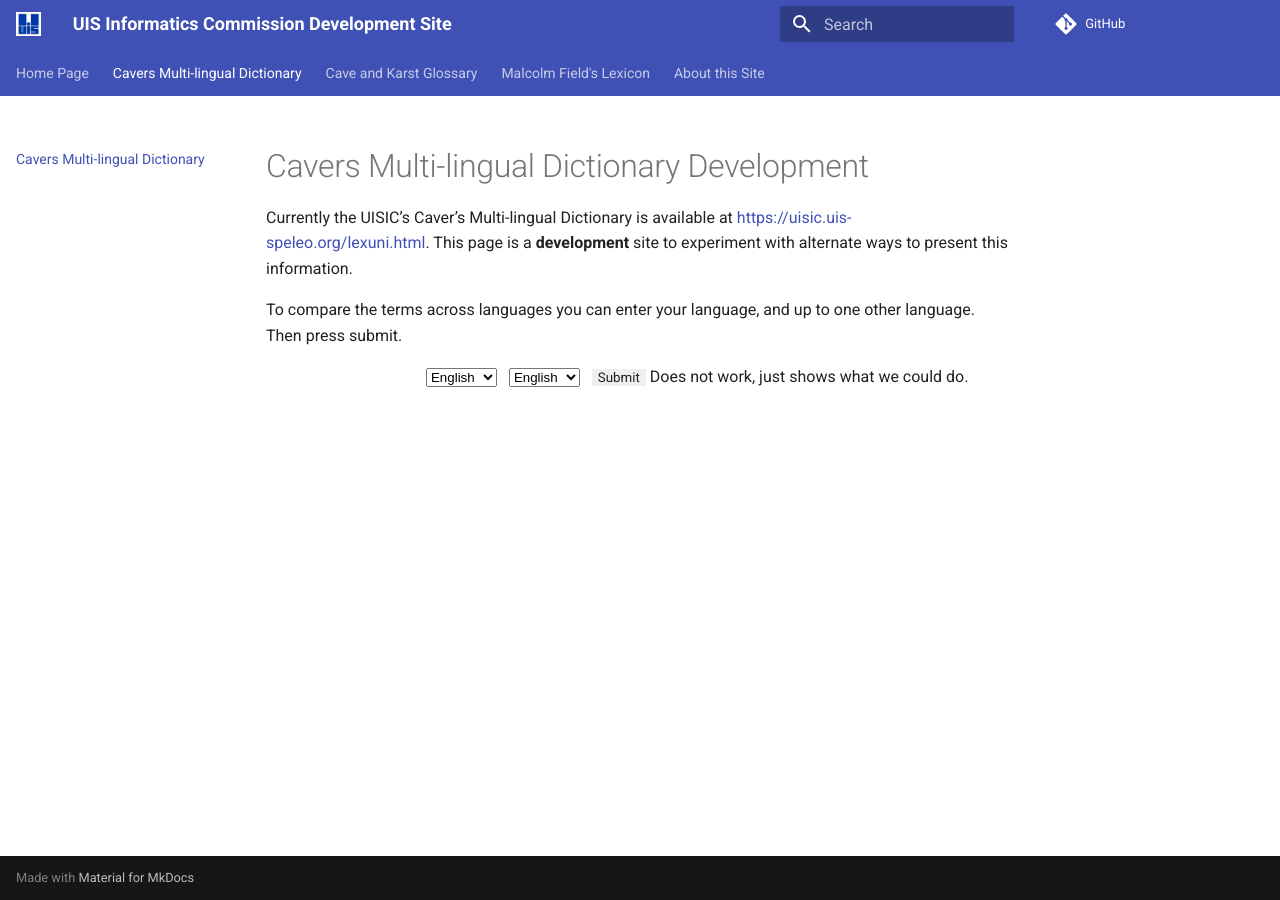
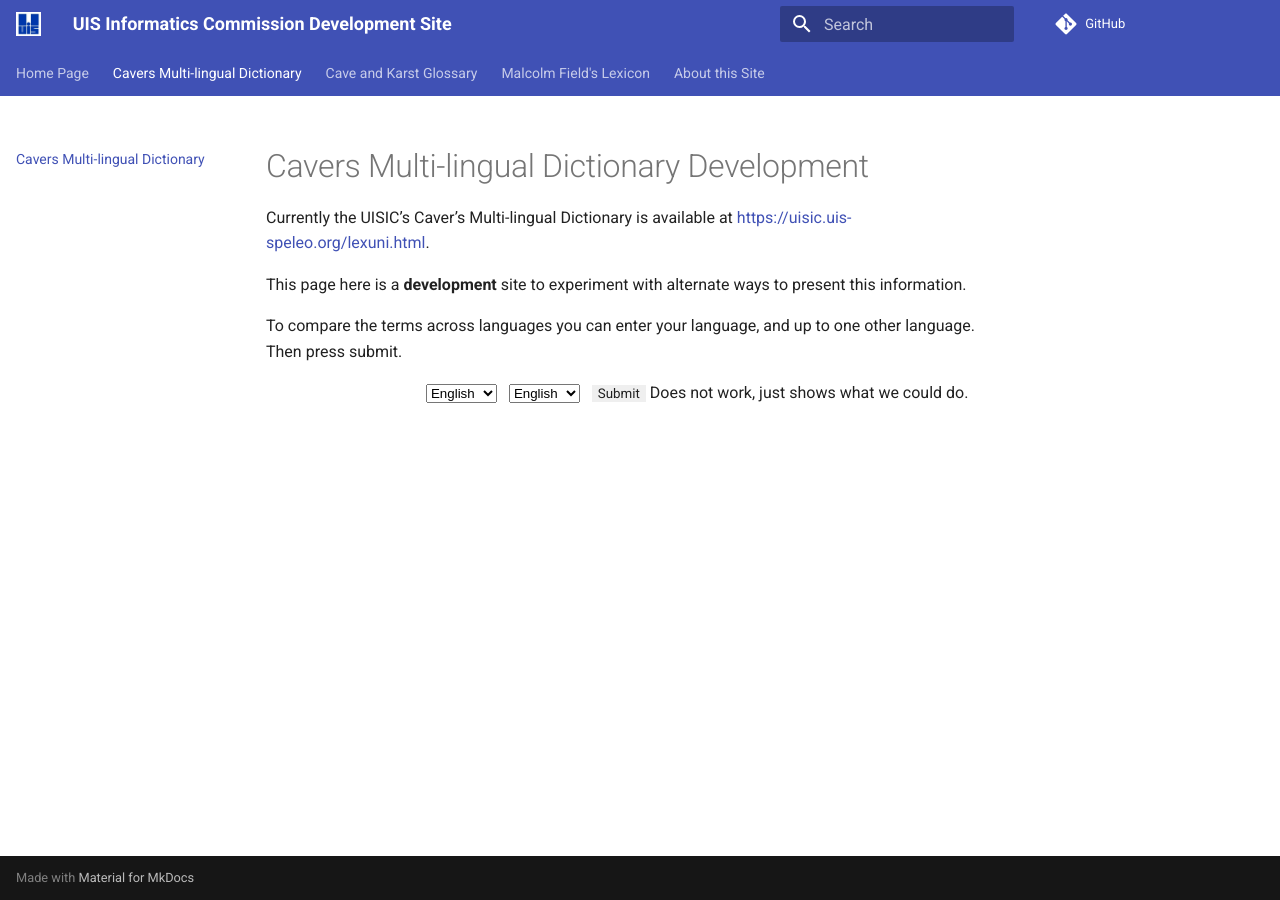
Before and after one commit to speleolinux/uisic, an MkDocs documentation site: the page built from docs/dictionary.md, in a window 1280 px wide. Built offline with MkDocs 1.6.1 and Material for MkDocs 9.7.7, drawn with Linux system fonts in a browser that asks for light colours; comment, search, counter and statistics services are not loaded.

Commit message:
Update dictionary.md
Made clearer that this page is a dev site.

```diff
--- a/docs/dictionary.md
+++ b/docs/dictionary.md
@@ -6,8 +6,9 @@ ignore_macros: true
 # Cavers Multi-lingual Dictionary Development
 
 Currently the UISIC's Caver's Multi-lingual Dictionary is available at
-<https://uisic.uis-speleo.org/lexuni.html>. This page is a **development** site
-to experiment with alternate ways to present this information.
+<https://uisic.uis-speleo.org/lexuni.html>.
+
+This page here is a **development** site to experiment with alternate ways to present this information.
 
 To compare the terms across languages you can enter your language,
 and up to one other language. Then press submit.
```
